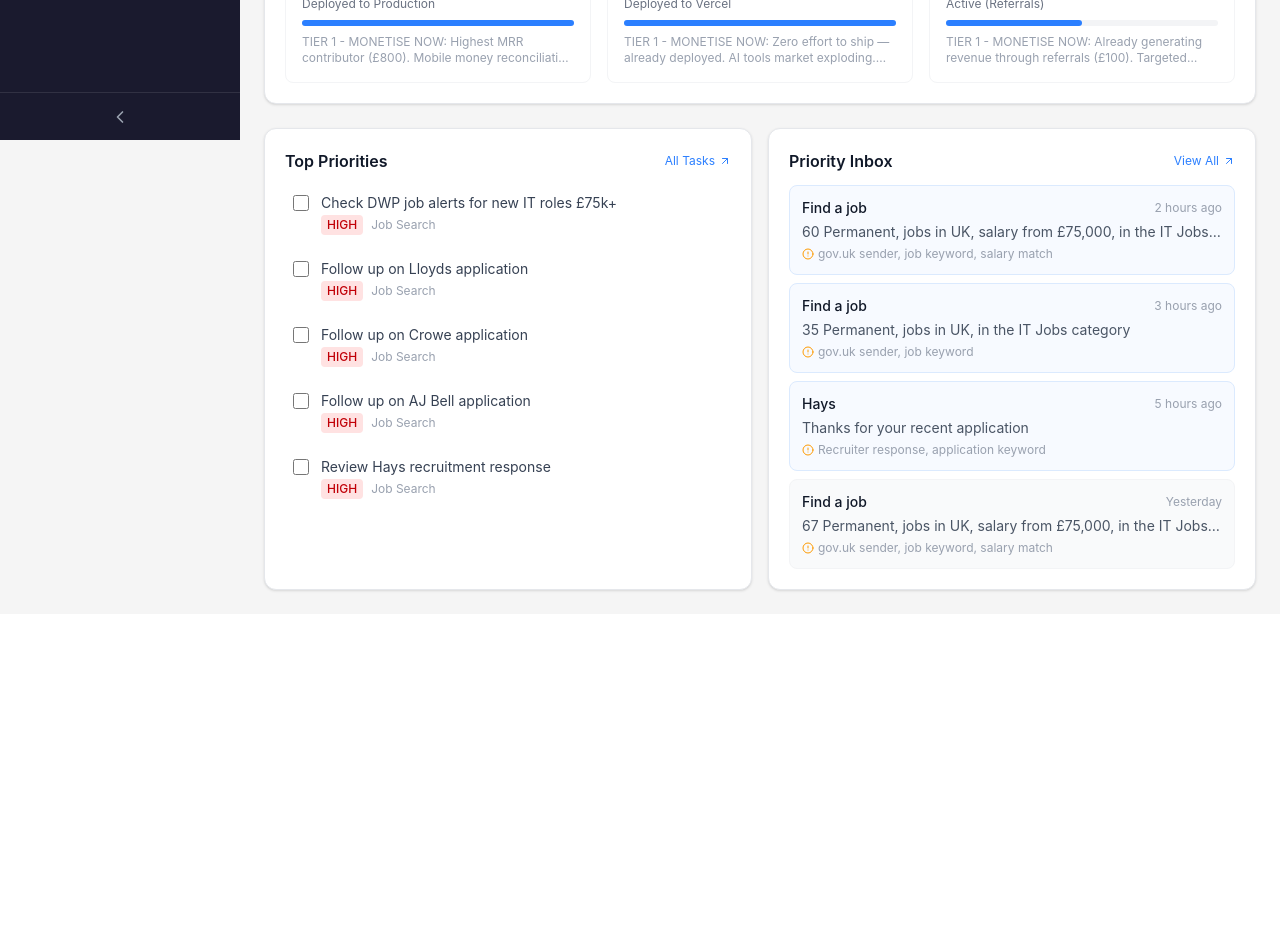
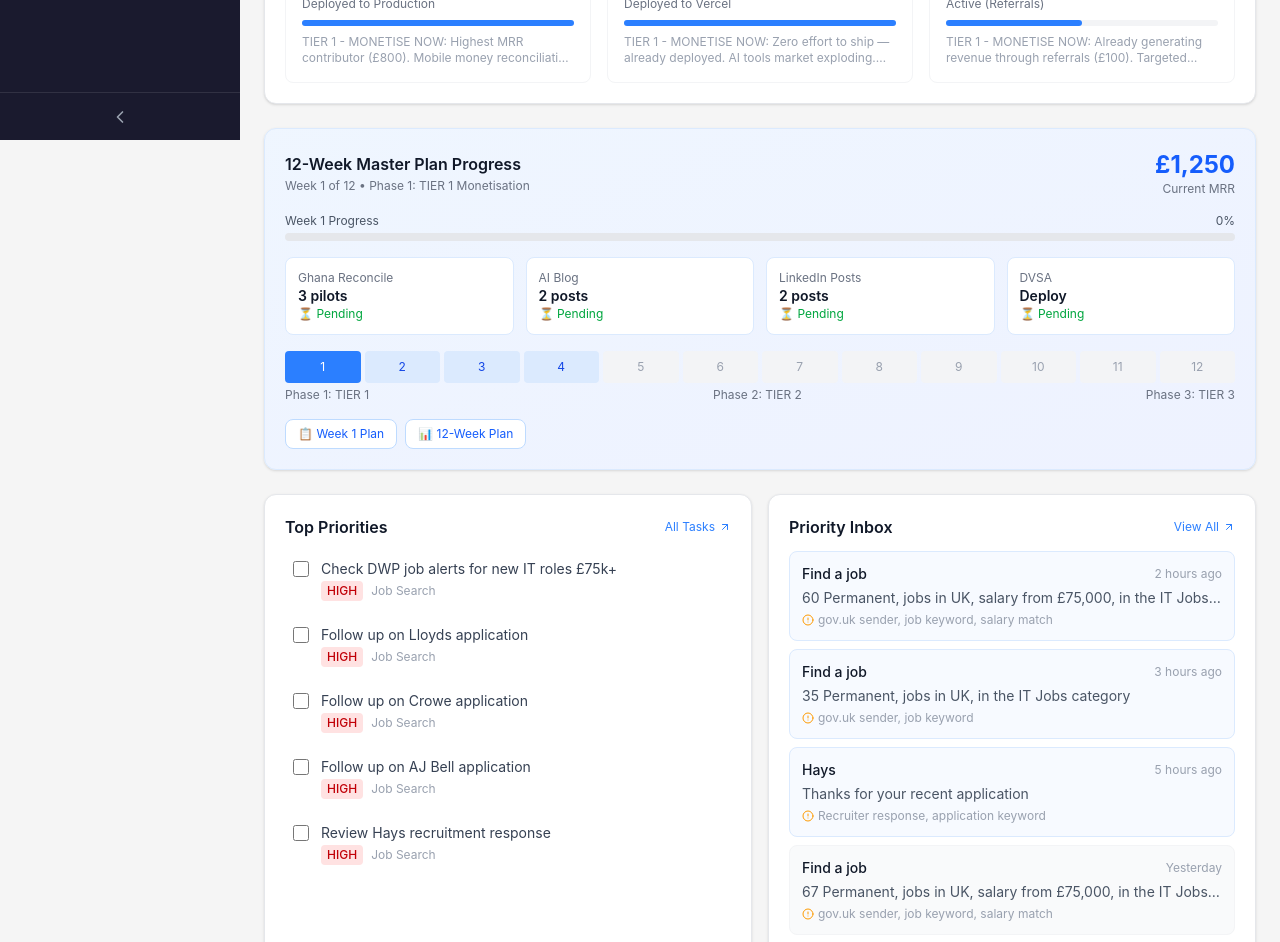
Before and after one commit to dtony47/workspace, a React (Vite) app in the folder elaman-dashboard/: page / in a window 1280 px wide. Shown: the part 660-1602 px from the top of the page. Before the commit the page ends 1274 px from the top, so only its background shows below. Built offline with nearby package versions, Linux system fonts and the light colour scheme.

Commit message:
feat: Complete action plans with progress tracking
- TIER 1: 4-Week Action Plan (detailed daily tasks)
- 12-Week Master Plan (all tiers, weekly milestones)
- Dashboard: Weekly progress tracker with visual timeline
- Phase gates and success metrics defined
- Links to plans from dashboard Overview tab

```diff
--- a/elaman-dashboard/src/components/Overview.jsx
+++ b/elaman-dashboard/src/components/Overview.jsx
@@ -157,6 +157,79 @@ export default function Overview({ setActiveTab }) {
         </div>
       </div>
 
+      {/* Weekly Progress Tracker */}
+      <div className="bg-gradient-to-br from-blue-50 to-indigo-50 rounded-xl shadow-sm border border-blue-100 p-5">
+        <div className="flex items-center justify-between mb-4">
+          <div>
+            <h3 className="font-semibold text-gray-900">12-Week Master Plan Progress</h3>
+            <p className="text-xs text-gray-500 mt-0.5">Week 1 of 12 • Phase 1: TIER 1 Monetisation</p>
+          </div>
+          <div className="text-right">
+            <p className="text-2xl font-bold text-blue-600">£1,250</p>
+            <p className="text-xs text-gray-500">Current MRR</p>
+          </div>
+        </div>
+
+        {/* Week Progress Bar */}
+        <div className="mb-4">
+          <div className="flex items-center justify-between text-xs text-gray-600 mb-1">
+            <span>Week 1 Progress</span>
+            <span>0%</span>
+          </div>
+          <div className="w-full bg-gray-200 rounded-full h-2">
+            <div className="bg-blue-500 h-2 rounded-full transition-all" style={{ width: '0%' }} />
+          </div>
+        </div>
+
+        {/* This Week's Targets */}
+        <div className="grid grid-cols-2 md:grid-cols-4 gap-3 mb-4">
+          <div className="bg-white rounded-lg p-3 border border-blue-100">
+            <p className="text-xs text-gray-500">Ghana Reconcile</p>
+            <p className="text-sm font-semibold text-gray-900">3 pilots</p>
+            <p className="text-xs text-green-600">⏳ Pending</p>
+          </div>
+          <div className="bg-white rounded-lg p-3 border border-blue-100">
+            <p className="text-xs text-gray-500">AI Blog</p>
+            <p className="text-sm font-semibold text-gray-900">2 posts</p>
+            <p className="text-xs text-green-600">⏳ Pending</p>
+          </div>
+          <div className="bg-white rounded-lg p-3 border border-blue-100">
+            <p className="text-xs text-gray-500">LinkedIn Posts</p>
+            <p className="text-sm font-semibold text-gray-900">2 posts</p>
+            <p className="text-xs text-green-600">⏳ Pending</p>
+          </div>
+          <div className="bg-white rounded-lg p-3 border border-blue-100">
+            <p className="text-xs text-gray-500">DVSA</p>
+            <p className="text-sm font-semibold text-gray-900">Deploy</p>
+            <p className="text-xs text-green-600">⏳ Pending</p>
+          </div>
+        </div>
+
+        {/* 12-Week Timeline */}
+        <div className="flex items-center gap-1 text-xs">
+          {Array.from({ length: 12 }, (_, i) => (
+            <div key={i} className={`flex-1 h-8 rounded flex items-center justify-center ${i === 0 ? 'bg-blue-500 text-white' : i < 4 ? 'bg-blue-100 text-blue-700' : 'bg-gray-100 text-gray-400'}`}>
+              {i + 1}
+            </div>
+          ))}
+        </div>
+        <div className="flex justify-between text-xs text-gray-500 mt-1">
+          <span>Phase 1: TIER 1</span>
+          <span>Phase 2: TIER 2</span>
+          <span>Phase 3: TIER 3</span>
+        </div>
+
+        {/* Quick Links */}
+        <div className="mt-4 flex gap-2">
+          <a href="/Users/kofi/.openclaw/workspace/TIER_1_4WEEK_ACTION_PLAN.md" className="text-xs px-3 py-1.5 bg-white border border-blue-200 rounded-lg text-blue-600 hover:bg-blue-50">
+            📋 Week 1 Plan
+          </a>
+          <a href="/Users/kofi/.openclaw/workspace/12WEEK_MASTER_PLAN.md" className="text-xs px-3 py-1.5 bg-white border border-blue-200 rounded-lg text-blue-600 hover:bg-blue-50">
+            📊 12-Week Plan
+          </a>
+        </div>
+      </div>
+
       {/* Third Row */}
       <div className="grid grid-cols-1 lg:grid-cols-2 gap-4">
         {/* Top Priorities */}
```
Also changed, not shown: 2 other files (tests, documents, lock files or other folders).
